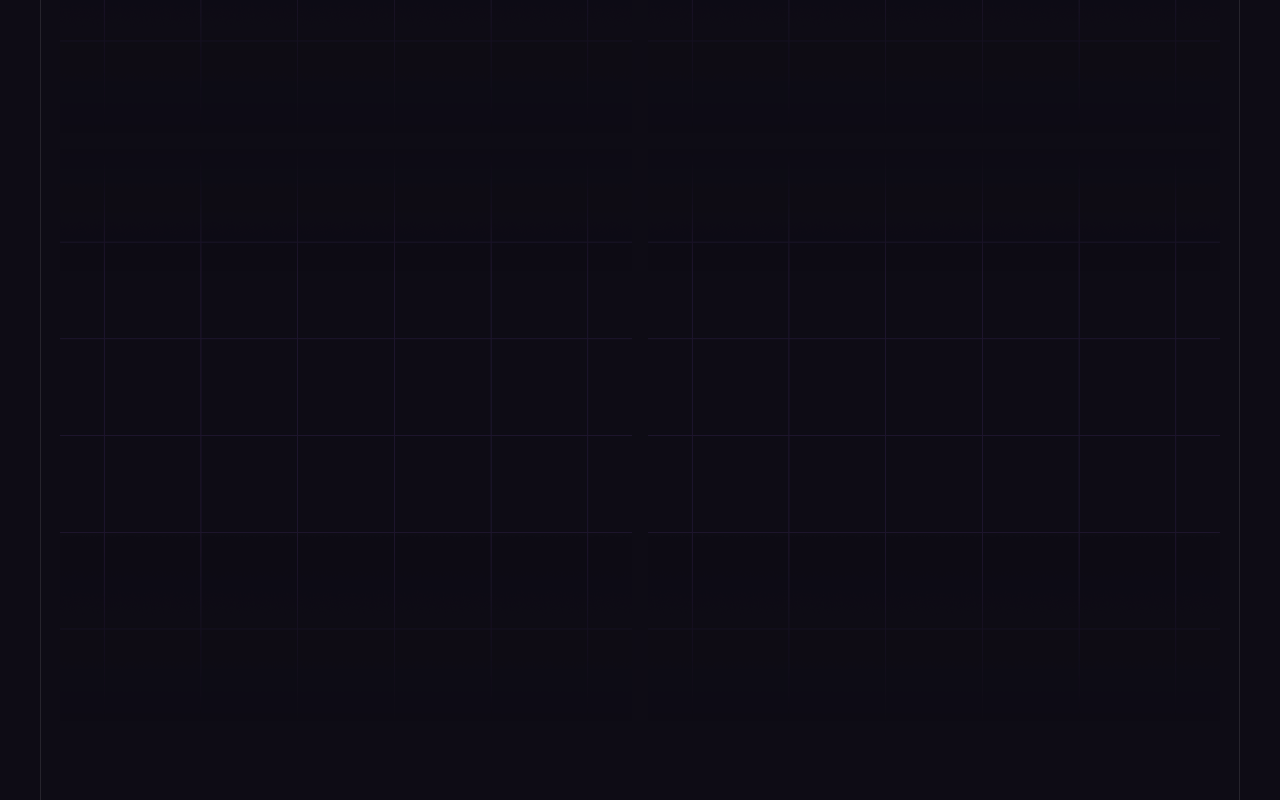
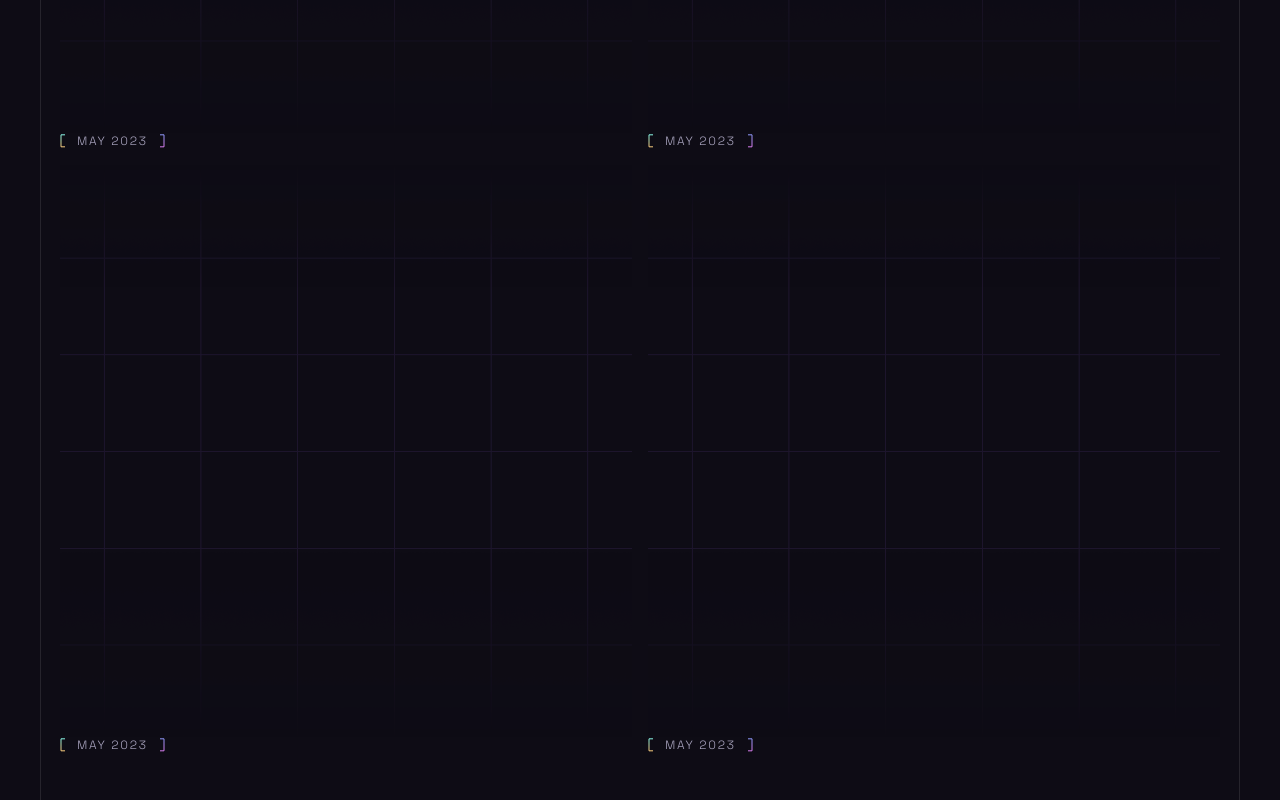
Before and after one commit to jahez07/brainwave, a React (Vite) app: page / in a window 1280 px wide. Shown: the part 8000-8800 px from the top of the page. Built offline with nearby package versions, Linux system fonts and the light colour scheme.

Commit message:
Update Roadmap.jsx

```diff
--- a/src/components/Roadmap.jsx
+++ b/src/components/Roadmap.jsx
@@ -2,6 +2,7 @@ import { grid } from "../assets";
 import { roadmap } from "../constants";
 import Heading from "./Heading";
 import Section from "./Section";
+import Tagline from "./Tagline";
 
 const Roadmap = () => {
   return (
@@ -16,7 +17,18 @@ const Roadmap = () => {
               <div key={item.id}>
                 <div>
                   <div>
-                    <img src={grid} alt="" className="w-full" />
+                    <img
+                      src={grid}
+                      alt="Grid"
+                      className="w-full"
+                      width={550}
+                      height={550}
+                    />
+                  </div>
+                  <div className="relative z-1 ">
+                    <div className="flex items-center justify-between">
+                      <Tagline>{item.date}</Tagline>
+                    </div>
                   </div>
                 </div>
               </div>
```
